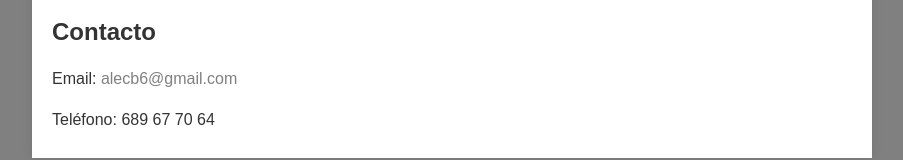
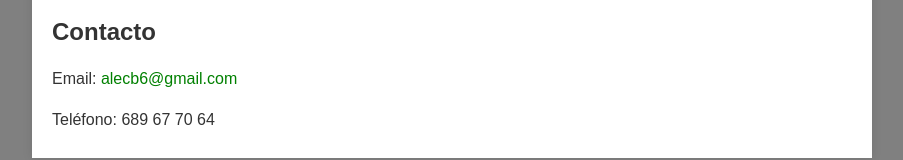
Before and after one commit to alecb6/CV_AlexC, a plain HTML site: page index.html in a window 1280 px wide. Shown: the part 811-971 px from the top of the page, without its empty margins (188-1091 px from the left). Drawn offline with Linux system fonts and the light colour scheme.

Commit message:
Update index.html

```diff
--- a/index.html
+++ b/index.html
@@ -37,7 +37,7 @@
         margin-bottom: 5px;
       }
       .contacto a {
-        color: grey;
+
         text-decoration: none;
       }
 
@@ -91,7 +91,7 @@
         <h2>Contacto</h2>
         <p>
           Email:
-          <a href="mailto:alecb6@gmail.com">alecb6@gmail.com</a>
+          <a href="mailto:alecb6@gmail.com" style="color:green">alecb6@gmail.com</a>
         </p>
         <p>Teléfono: 689 67 70 64</p>
       </div>
@@ -100,7 +100,7 @@
     <!-- Archivo robots.txt -->
     <a style="display: none" href="robots.txt" download>Descargar robots.txt</a>
 
-    <!-- Ofuscación de correo -->
+
     <script type="text/javascript">
       var correo = "alecb6" + "@" + "gmail.com";
       document.write(
```
